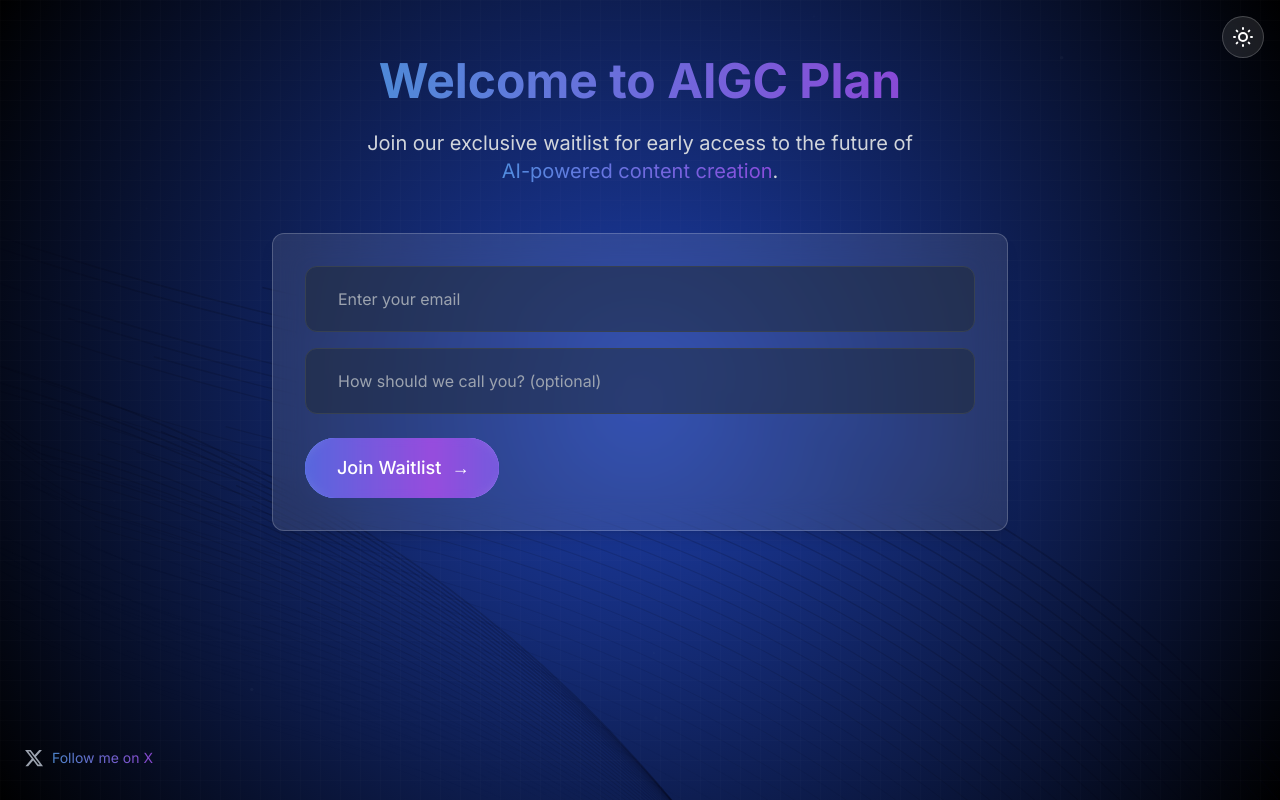
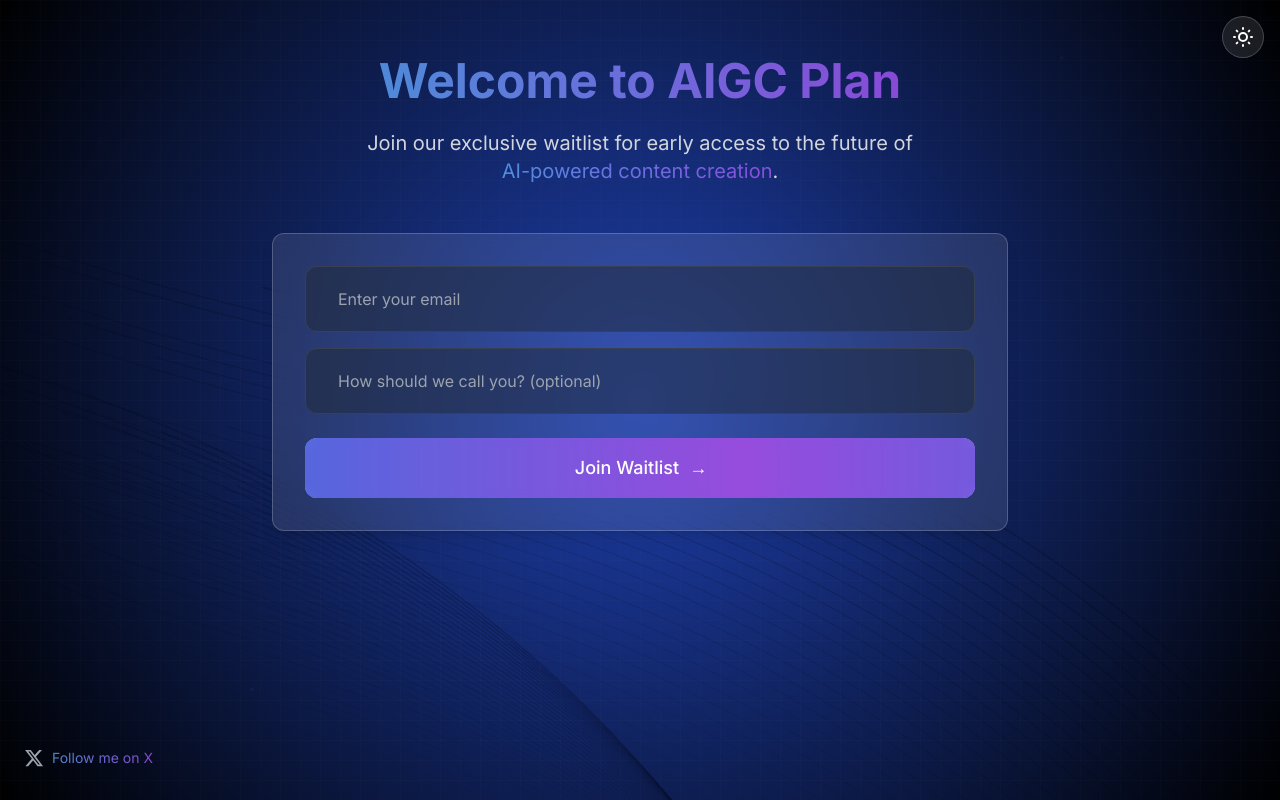
Before and after one commit to zsjosh/aigcplan-waitlist, a Next.js app: page / in a window 1280 px wide. Built offline with nearby package versions, Linux system fonts and the light colour scheme.

Commit message:
Update page.tsx

```diff
--- a/src/app/page.tsx
+++ b/src/app/page.tsx
@@ -561,13 +561,13 @@ const JoinButton = ({ theme }: { theme: 'light' | 'dark' }) => {
   return (
     <motion.button
       type="submit"
-      className={`relative px-8 py-4 rounded-full text-lg font-medium overflow-hidden group ${
+      className={`relative w-full px-8 py-4 rounded-xl text-lg font-medium overflow-hidden group ${
         theme === 'light'
           ? 'bg-gradient-to-r from-blue-500 to-purple-500 text-white'
           : 'bg-gradient-to-r from-blue-400 to-purple-400 text-white'
       }`}
-      whileHover={{ scale: 1.05 }}
-      whileTap={{ scale: 0.95 }}
+      whileHover={{ scale: 1.02 }}
+      whileTap={{ scale: 0.98 }}
     >
       {/* Breathing gradient background */}
       <motion.div
@@ -589,7 +589,7 @@ const JoinButton = ({ theme }: { theme: 'light' | 'dark' }) => {
       <div className="absolute inset-0 bg-black/10 backdrop-blur-sm" />
 
       {/* Button content */}
-      <div className="relative flex items-center gap-2">
+      <div className="relative flex items-center justify-center gap-2">
         <span>Join Waitlist</span>
         <motion.div
           animate={{ x: [0, 4, 0] }}
```
